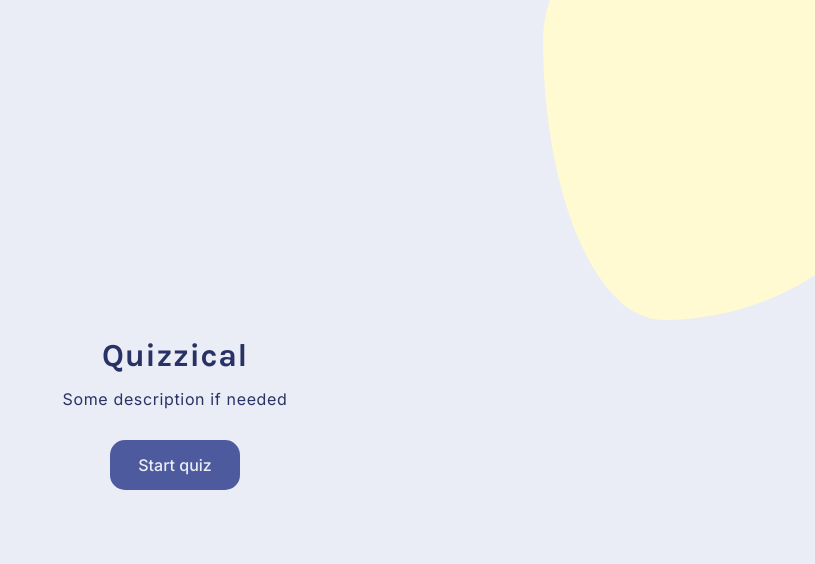
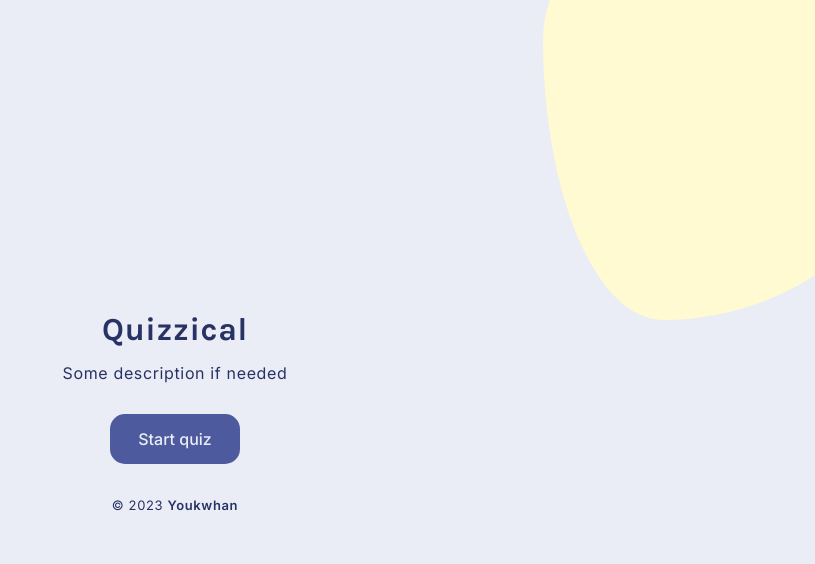
Before and after one commit to Youkwhan/quizzical, a React (Vite) app: page / in a window 1280 px wide. Shown: the top 564 px of the page, without its empty margins (465-1280 px from the left). Built offline with nearby package versions, Linux system fonts and the light colour scheme.

Commit message:
Add footer

```diff
--- a/src/App.css
+++ b/src/App.css
@@ -57,3 +57,20 @@
 .blob-top:active {
 	box-shadow: 0 0 15px #b8af6d;
 }
+
+/* footer */
+.footer {
+	text-align: center;
+	padding-top: 2em;
+}
+
+.footer p{
+	margin: 0 auto;
+	font-size: small;
+}
+
+.footer a{
+	font-weight: var(--fw-700);
+	color: var(--clr-secondary);
+	text-decoration: none;
+}
--- a/src/App.jsx
+++ b/src/App.jsx
@@ -12,13 +12,14 @@ function App() {
 
 			<div className="content-container">
 				{game ? (
-					<Quiz setGame = {setGame}/>
+					<Quiz setGame={setGame} />
 				) : (
 					<div className="start-quiz">
 						<h1>Quizzical</h1>
 						<p className="start-quiz__description">
 							Some description if needed
 						</p>
+						{/* category, difficulty, type of question */}
 						<button
 							className="start-quiz__btn btn"
 							onClick={() => setGame(true)}
@@ -28,6 +29,18 @@ function App() {
 					</div>
 				)}
 			</div>
+			<footer className="footer">
+				<p>
+					&copy; 2023{" "}
+					<a
+						href="https://github.com/Youkwhan/quizzical"
+						target="_blank"
+						rel="noopener noreferrer"
+					>
+						Youkwhan
+					</a>
+				</p>
+			</footer>
 		</main>
 	)
 }
```
